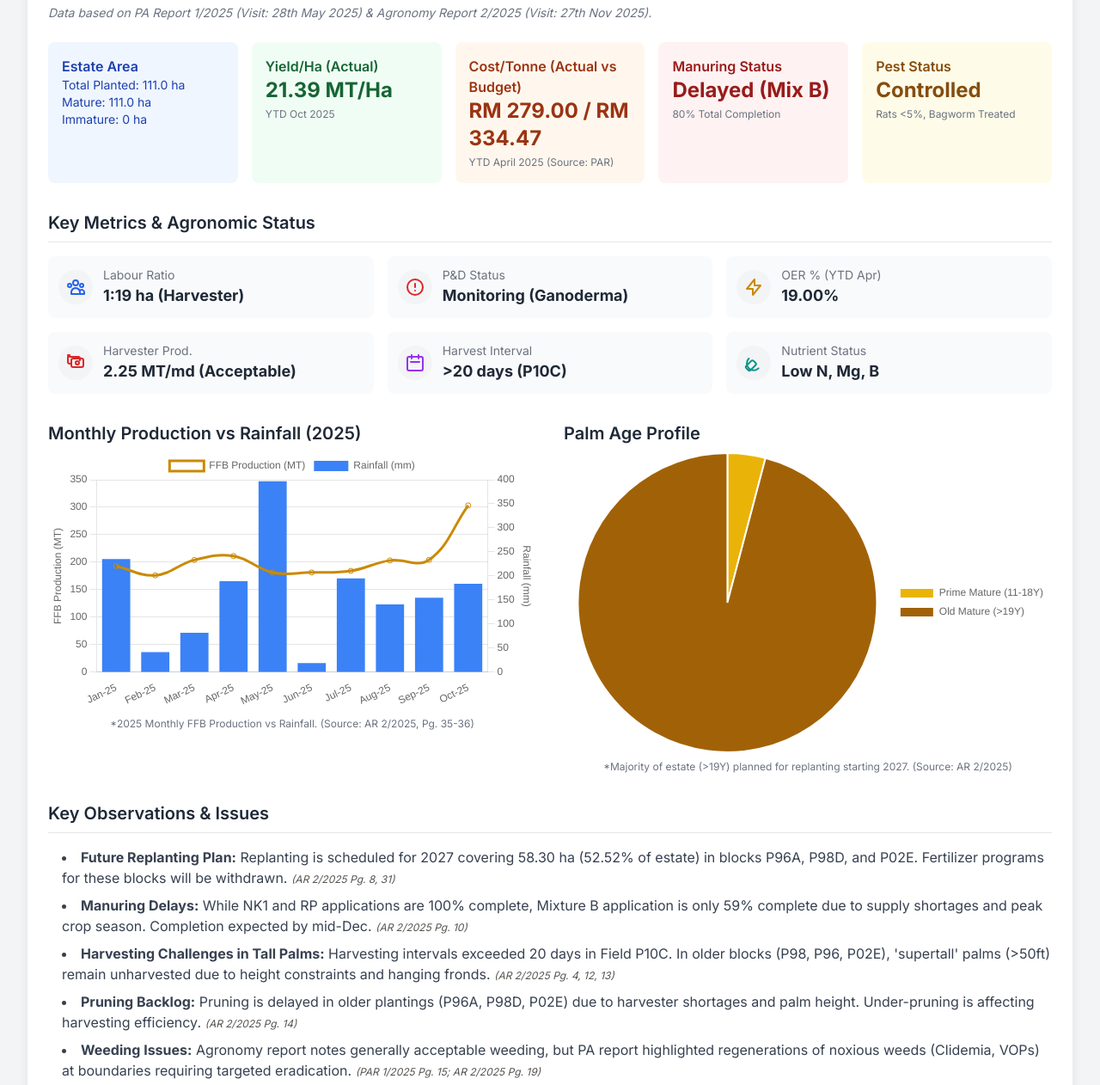
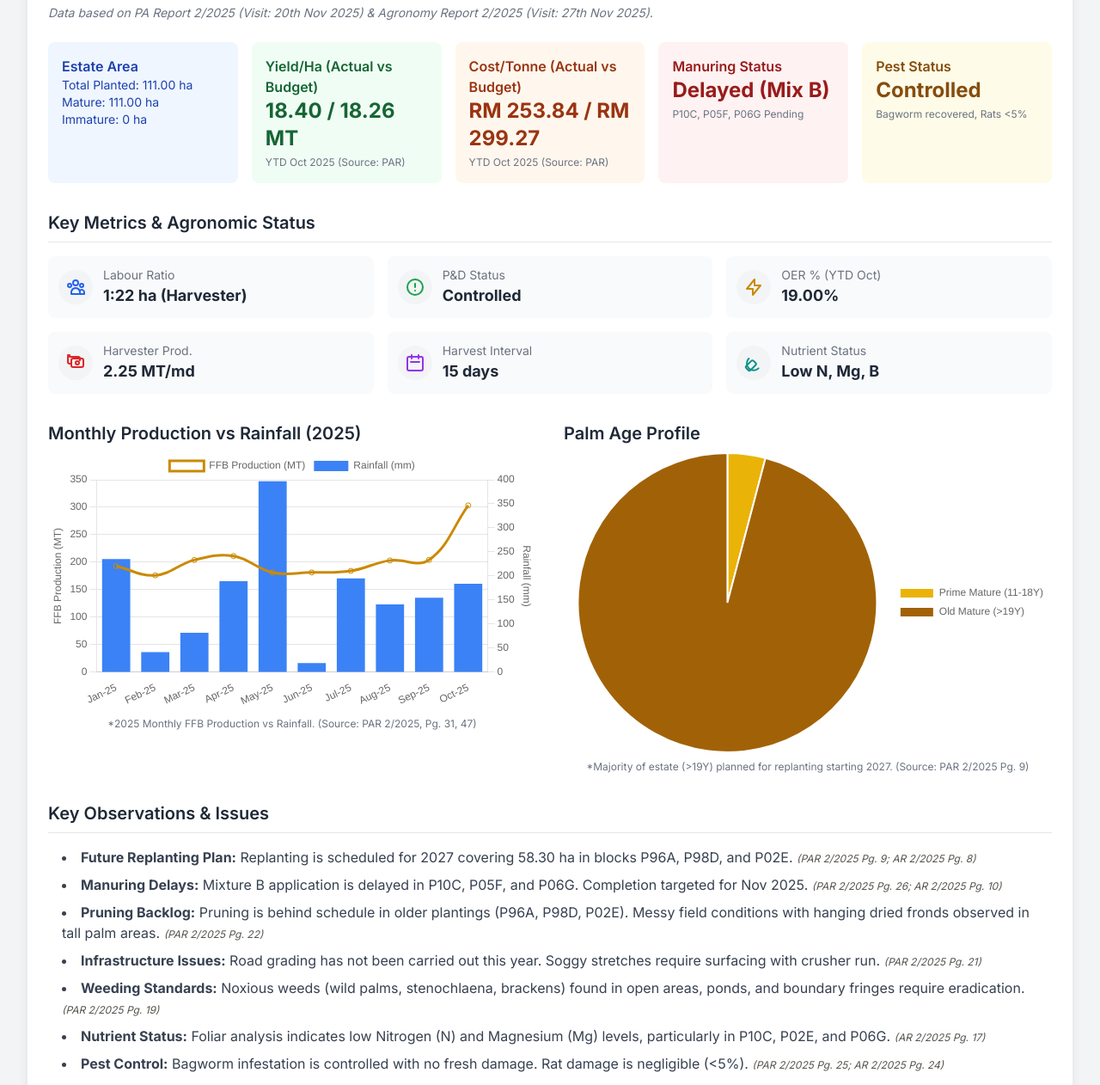
Before and after one commit to paraslz/Far-East-Estates-Portal, a plain HTML site: page sgrasau.html in a window 1280 px wide. Shown: the part 155-1417 px from the top of the page at 86% size. Drawn offline with nearby package versions, Linux system fonts and the light colour scheme.

Commit message:
Fix links and update report data for 2025
Updated links to point to the correct relative paths and revised report information with updated data for 2025.

```diff
--- a/sgrasau.html
+++ b/sgrasau.html
@@ -34,11 +34,11 @@
     <header class="bg-white shadow-md">
         <nav class="container mx-auto px-6 py-4 flex items-center justify-between">
             <div class="text-xl font-bold text-gray-900">
-                <a href="index.html" class="flex items-center">
+                <a href="../index.html" class="flex items-center">
                     Ladang Sungai Rasau Report
                 </a>
             </div>
-            <a href="estates.html" class="text-green-800 hover:text-green-900 transition duration-300">&larr; Back to Estates List</a>
+            <a href="../estates.html" class="text-green-800 hover:text-green-900 transition duration-300">&larr; Back to Estates List</a>
         </nav>
     </header>
 
@@ -70,43 +70,43 @@
             const estateData = {
                 "id": "sgrasau",
                 "name": "Ladang Sungai Rasau",
-                "reportInfo": "Data based on PA Report 1/2025 (Visit: 28th May 2025) & Agronomy Report 2/2025 (Visit: 27th Nov 2025).",
+                "reportInfo": "Data based on PA Report 2/2025 (Visit: 20th Nov 2025) & Agronomy Report 2/2025 (Visit: 27th Nov 2025).",
                 "summaryMetrics": {
                     "area": {
                         "title": "Estate Area",
                         "lines": [
-                            "Total Planted: 111.0 ha",
-                            "Mature: 111.0 ha",
+                            "Total Planted: 111.00 ha",
+                            "Mature: 111.00 ha",
                             "Immature: 0 ha"
                         ]
                     },
                     "yield": {
-                        "title": "Yield/Ha (Actual)",
-                        "value": "21.39 MT/Ha",
-                        "note": "YTD Oct 2025"
+                        "title": "Yield/Ha (Actual vs Budget)",
+                        "value": "18.40 / 18.26 MT",
+                        "note": "YTD Oct 2025 (Source: PAR)"
                     },
                     "cost": {
                         "title": "Cost/Tonne (Actual vs Budget)",
-                        "value": "RM 279.00 / RM 334.47",
-                        "note": "YTD April 2025 (Source: PAR)"
+                        "value": "RM 253.84 / RM 299.27",
+                        "note": "YTD Oct 2025 (Source: PAR)"
                     },
                     "manuring": {
                         "title": "Manuring Status",
                         "value": "Delayed (Mix B)",
-                        "note": "80% Total Completion"
+                        "note": "P10C, P05F, P06G Pending"
                     },
                      "pests": {
                         "title": "Pest Status",
                         "value": "Controlled",
-                        "note": "Rats <5%, Bagworm Treated"
+                        "note": "Bagworm recovered, Rats <5%"
                     }
                 },
                 "keyMetrics": [
-                    { "icon": "<svg xmlns='http://www.w3.org/2000/svg' class='h-6 w-6 text-blue-600' fill='none' viewBox='0 0 24 24' stroke='currentColor'><path stroke-linecap='round' stroke-linejoin='round' stroke-width='2' d='M17 20h5v-2a3 3 0 00-5.356-1.857M17 20H7m10 0v-2c0-.656-.126-1.283-.356-1.857M7 20v-2c0-.656.126-1.283.356-1.857m0 0a5.002 5.002 0 019.288 0M15 7a3 3 0 11-6 0 3 3 0 016 0zm6 3a2 2 0 11-4 0 2 2 0 014 0zM7 10a2 2 0 11-4 0 2 2 0 014 0z' /></svg>", "label": "Labour Ratio", "value": "1:19 ha (Harvester)" },
-                    { "icon": "<svg xmlns='http://www.w3.org/2000/svg' class='h-6 w-6 text-red-600' fill='none' viewBox='0 0 24 24' stroke='currentColor'><path stroke-linecap='round' stroke-linejoin='round' stroke-width='2' d='M12 8v4m0 4h.01M21 12a9 9 0 11-18 0 9 9 0 0118 0z' /></svg>", "label": "P&D Status", "value": "Monitoring (Ganoderma)" },
-                    { "icon": "<svg xmlns='http://www.w3.org/2000/svg' class='h-6 w-6 text-yellow-600' fill='none' viewBox='0 0 24 24' stroke='currentColor'><path stroke-linecap='round' stroke-linejoin='round' stroke-width='2' d='M13 10V3L4 14h7v7l9-11h-7z' /></svg>", "label": "OER % (YTD Apr)", "value": "19.00%" },
-                    { "icon": "<svg xmlns='http://www.w3.org/2000/svg' class='h-6 w-6 text-red-600' fill='none' viewBox='0 0 24 24' stroke='currentColor'><path stroke-linecap='round' stroke-linejoin='round' stroke-width='2' d='M17 9V7a2 2 0 00-2-2H5a2 2 0 00-2-2H5a2 2 0 00-2 2v6a2 2 0 002 2h2m2 4h10a2 2 0 002-2v-6a2 2 0 00-2-2H9a2 2 0 00-2 2v6a2 2 0 002 2zm7-5a2 2 0 11-4 0 2 2 0 014 0z' /></svg>", "label": "Harvester Prod.", "value": "2.25 MT/md (Acceptable)" },
-                    { "icon": "<svg xmlns='http://www.w3.org/2000/svg' class='h-6 w-6 text-purple-600' fill='none' viewBox='0 0 24 24' stroke='currentColor'><path stroke-linecap='round' stroke-linejoin='round' stroke-width='2' d='M8 7V3m8 4V3m-9 8h10M5 21h14a2 2 0 002-2V7a2 2 0 00-2-2H5a2 2 0 00-2 2v12a2 2 0 002 2z' /></svg>", "label": "Harvest Interval", "value": ">20 days (P10C)" },
+                    { "icon": "<svg xmlns='http://www.w3.org/2000/svg' class='h-6 w-6 text-blue-600' fill='none' viewBox='0 0 24 24' stroke='currentColor'><path stroke-linecap='round' stroke-linejoin='round' stroke-width='2' d='M17 20h5v-2a3 3 0 00-5.356-1.857M17 20H7m10 0v-2c0-.656-.126-1.283-.356-1.857M7 20v-2c0-.656.126-1.283.356-1.857m0 0a5.002 5.002 0 019.288 0M15 7a3 3 0 11-6 0 3 3 0 016 0zm6 3a2 2 0 11-4 0 2 2 0 014 0zM7 10a2 2 0 11-4 0 2 2 0 014 0z' /></svg>", "label": "Labour Ratio", "value": "1:22 ha (Harvester)" },
+                    { "icon": "<svg xmlns='http://www.w3.org/2000/svg' class='h-6 w-6 text-green-600' fill='none' viewBox='0 0 24 24' stroke='currentColor'><path stroke-linecap='round' stroke-linejoin='round' stroke-width='2' d='M12 8v4m0 4h.01M21 12a9 9 0 11-18 0 9 9 0 0118 0z' /></svg>", "label": "P&D Status", "value": "Controlled" },
+                    { "icon": "<svg xmlns='http://www.w3.org/2000/svg' class='h-6 w-6 text-yellow-600' fill='none' viewBox='0 0 24 24' stroke='currentColor'><path stroke-linecap='round' stroke-linejoin='round' stroke-width='2' d='M13 10V3L4 14h7v7l9-11h-7z' /></svg>", "label": "OER % (YTD Oct)", "value": "19.00%" },
+                    { "icon": "<svg xmlns='http://www.w3.org/2000/svg' class='h-6 w-6 text-red-600' fill='none' viewBox='0 0 24 24' stroke='currentColor'><path stroke-linecap='round' stroke-linejoin='round' stroke-width='2' d='M17 9V7a2 2 0 00-2-2H5a2 2 0 00-2-2H5a2 2 0 00-2 2v6a2 2 0 002 2h2m2 4h10a2 2 0 002-2v-6a2 2 0 00-2-2H9a2 2 0 00-2 2v6a2 2 0 002 2zm7-5a2 2 0 11-4 0 2 2 0 014 0z' /></svg>", "label": "Harvester Prod.", "value": "2.25 MT/md" },
+                    { "icon": "<svg xmlns='http://www.w3.org/2000/svg' class='h-6 w-6 text-purple-600' fill='none' viewBox='0 0 24 24' stroke='currentColor'><path stroke-linecap='round' stroke-linejoin='round' stroke-width='2' d='M8 7V3m8 4V3m-9 8h10M5 21h14a2 2 0 002-2V7a2 2 0 00-2-2H5a2 2 0 00-2 2v12a2 2 0 002 2z' /></svg>", "label": "Harvest Interval", "value": "15 days" },
                     { "icon": "<svg xmlns='http://www.w3.org/2000/svg' class='h-6 w-6 text-teal-600' fill='none' viewBox='0 0 24 24' stroke='currentColor'><path stroke-linecap='round' stroke-linejoin='round' stroke-width='2' d='M17.657 18.343A8 8 0 016.343 7.029m11.314 11.314a8 8 0 01-11.314-11.314m2.121 13.435a2 2 0 01-2.828 0l-2.122-2.121a2 2 0 010-2.828l5.656-5.657a2 2 0 012.829 0l2.121 2.121a2 2 0 010 2.828l-5.657 5.657z' /></svg>", "label": "Nutrient Status", "value": "Low N, Mg, B" }
                 ],
                 "chartData": {
@@ -114,32 +114,33 @@
                         "labels": ["Jan-25", "Feb-25", "Mar-25", "Apr-25", "May-25", "Jun-25", "Jul-25", "Aug-25", "Sep-25", "Oct-25"],
                         "ffb": [193.01, 176.22, 204.11, 211.35, 181.32, 181.50, 184.30, 203.26, 204.31, 303.35],
                         "rainfall": [235, 42, 82, 189, 397, 19, 195, 141, 155, 184],
-                        "note": "*2025 Monthly FFB Production vs Rainfall. (Source: AR 2/2025, Pg. 35-36)"
+                        "note": "*2025 Monthly FFB Production vs Rainfall. (Source: PAR 2/2025, Pg. 31, 47)"
                     },
                     "ageProfile": {
                         "labels": ["Prime Mature (11-18Y)", "Old Mature (>19Y)"],
                         "data": [4.1, 95.9],
                         "title": "Ladang Sungai Rasau - Palm Age Distribution",
-                        "note": "*Majority of estate (>19Y) planned for replanting starting 2027. (Source: AR 2/2025)"
+                        "note": "*Majority of estate (>19Y) planned for replanting starting 2027. (Source: PAR 2/2025 Pg. 9)"
                     }
                 },
                 "observations": [
-                    "<b>Future Replanting Plan:</b> Replanting is scheduled for 2027 covering 58.30 ha (52.52% of estate) in blocks P96A, P98D, and P02E. Fertilizer programs for these blocks will be withdrawn. <span class='observation-ref'>(AR 2/2025 Pg. 8, 31)</span>",
-                    "<b>Manuring Delays:</b> While NK1 and RP applications are 100% complete, Mixture B application is only 59% complete due to supply shortages and peak crop season. Completion expected by mid-Dec. <span class='observation-ref'>(AR 2/2025 Pg. 10)</span>",
-                    "<b>Harvesting Challenges in Tall Palms:</b> Harvesting intervals exceeded 20 days in Field P10C. In older blocks (P98, P96, P02E), 'supertall' palms (>50ft) remain unharvested due to height constraints and hanging fronds. <span class='observation-ref'>(AR 2/2025 Pg. 4, 12, 13)</span>",
-                    "<b>Pruning Backlog:</b> Pruning is delayed in older plantings (P96A, P98D, P02E) due to harvester shortages and palm height. Under-pruning is affecting harvesting efficiency. <span class='observation-ref'>(AR 2/2025 Pg. 14)</span>",
-                    "<b>Weeding Issues:</b> Agronomy report notes generally acceptable weeding, but PA report highlighted regenerations of noxious weeds (Clidemia, VOPs) at boundaries requiring targeted eradication. <span class='observation-ref'>(PAR 1/2025 Pg. 15; AR 2/2025 Pg. 19)</span>",
-                    "<b>Infrastructure Maintenance:</b> A damaged bridge in P02A2 and a blocked outlet drain in P09C require urgent attention to ensure field accessibility and water management. <span class='observation-ref'>(PAR 1/2025 Pg. 35)</span>",
-                    "<b>Pest Control:</b> Rat damage is controlled (<5%) with 100% barn owl box occupancy. Bagworms were treated via trunk injection (Impact-75). Ganoderma monitoring and deboling are required. <span class='observation-ref'>(AR 2/2025 Pg. 24-26)</span>"
+                    "<b>Future Replanting Plan:</b> Replanting is scheduled for 2027 covering 58.30 ha in blocks P96A, P98D, and P02E. <span class='observation-ref'>(PAR 2/2025 Pg. 9; AR 2/2025 Pg. 8)</span>",
+                    "<b>Manuring Delays:</b> Mixture B application is delayed in P10C, P05F, and P06G. Completion targeted for Nov 2025. <span class='observation-ref'>(PAR 2/2025 Pg. 26; AR 2/2025 Pg. 10)</span>",
+                    "<b>Pruning Backlog:</b> Pruning is behind schedule in older plantings (P96A, P98D, P02E). Messy field conditions with hanging dried fronds observed in tall palm areas. <span class='observation-ref'>(PAR 2/2025 Pg. 22)</span>",
+                    "<b>Infrastructure Issues:</b> Road grading has not been carried out this year. Soggy stretches require surfacing with crusher run. <span class='observation-ref'>(PAR 2/2025 Pg. 21)</span>",
+                    "<b>Weeding Standards:</b> Noxious weeds (wild palms, stenochlaena, brackens) found in open areas, ponds, and boundary fringes require eradication. <span class='observation-ref'>(PAR 2/2025 Pg. 19)</span>",
+                    "<b>Nutrient Status:</b> Foliar analysis indicates low Nitrogen (N) and Magnesium (Mg) levels, particularly in P10C, P02E, and P06G. <span class='observation-ref'>(AR 2/2025 Pg. 17)</span>",
+                    "<b>Pest Control:</b> Bagworm infestation is controlled with no fresh damage. Rat damage is negligible (<5%). <span class='observation-ref'>(PAR 2/2025 Pg. 25; AR 2/2025 Pg. 24)</span>"
                 ],
                 "reports": {
                     "plantation": {
-                        "Executive Summary": "The estate's performance is satisfactory. FFB production is higher than budget, and the cost of production is lower. The labour force is adequate with multi-tasking practiced. Key areas for improvement are the quality of weeding, harvester productivity, and catching up on the delayed manuring program. Security remains a top priority. (Source: PAR 1/2025, Pg. 34-36)",
-                        "Area Statement": "Total mature planted area is 111.00 ha. The age profile consists of 95.9% old mature palms (>19 years) and 4.1% prime mature palms (11-18 years). Replanting of old mature areas is recommended for consideration in 2027. (Source: PAR 1/2025, Pg. 9)",
-                        "Labour Statement": "The workforce of 10 is adequate. Harvester strength is sufficient with a ratio of 1 harvester to 19 ha. Harvester productivity as of April was 2.22 tons/man-day. Multi-tasking is practiced. (Source: PAR 1/2025, Pg. 10-11)",
-                        "Upkeep and Cultivation": "Weeding quality needs improvement, with various noxious weeds present. Road grading is not required this year. One round of progressive pruning is complete but some super-tall palms have hanging fronds. Pest (bagworm) control is ongoing. (Source: PAR 1/2025, Pg. 15-25)",
-                        "Crop Production": "As of May 2025, FFB production was 966.01 tons, 10% higher than budget. As of April, yield per hectare was 7.07 tons, 12% higher than budget. (Source: PAR 1/2025, Pg. 28-29)",
-                        "Production Cost": "FFB cost of production ex-estate as of April was RM 279.00/tonne, which is 17% lower than budget. General charges were 46% lower. (Source: PAR 1/2025, Pg. 31-32)"
+                        "Executive Summary": "Performance is acceptable. FFB production is 1% higher than budget, and costs are 16% lower. The labour ratio is adequate at 1:22 ha with multi-tasking practiced. Key issues are delayed pruning in tall palms, delayed manuring (Mix B), and lack of road grading. (Source: PAR 2/2025, Pg. 36-37)",
+                        "Area Statement": "Total mature planted area is 111.00 ha. Age profile: 95.9% Old Mature (>19 years) and 4.1% Prime Mature. Replanting of 58.3 ha (P96A, P98D, P02E) is proposed for 2027. (Source: PAR 2/2025, Pg. 9)",
+                        "Labour Statement": "Total workforce is 9 workers (Req: 10). Harvester strength is adequate (1:22 ha). Productivity is 2.25 tons/man-day. Multi-tasking is implemented to cover upkeep shortages. (Source: PAR 2/2025, Pg. 11)",
+                        "Upkeep and Cultivation": "Weeding cost is 27% lower than budget, but noxious weeds persist in open areas. Road grading was not done this year. Pruning is behind schedule in P96A, P98D, and P02E. Manuring (Mix B) is delayed. (Source: PAR 2/2025, Pg. 16-26)",
+                        "Crop Production": "YTD Oct FFB production is 2,042.73 MT (1% above budget). Yield per ha is 18.40 MT. Highest yield in P10C (26.60 MT/ha), lowest in P96A (15.45 MT/ha). (Source: PAR 2/2025, Pg. 31-32)",
+                        "Cost of Production": "Ex-estate cost is RM 253.84/MT (15% lower than budget). Upkeep cost is 14% higher than budget due to bagworm treatment. Harvesting cost is 4% lower than budget. (Source: PAR 2/2025, Pg. 34)",
+                        "Vehicles & Machinery": "Tractor and Timac running costs are within or below budget. Timac productivity is 10.83 tons/day. (Source: PAR 2/2025, Pg. 35)"
                     },
                     "agronomy": {
                         "Executive Summary": "Agronomy visit conducted on 27th Nov 2025. Overall agronomic conditions are satisfactory. Key focuses are the 2027 replanting plan for old mature areas and resolving fertilizer supply delays. (Source: AR 2/2025, Pg. 7)",
```
